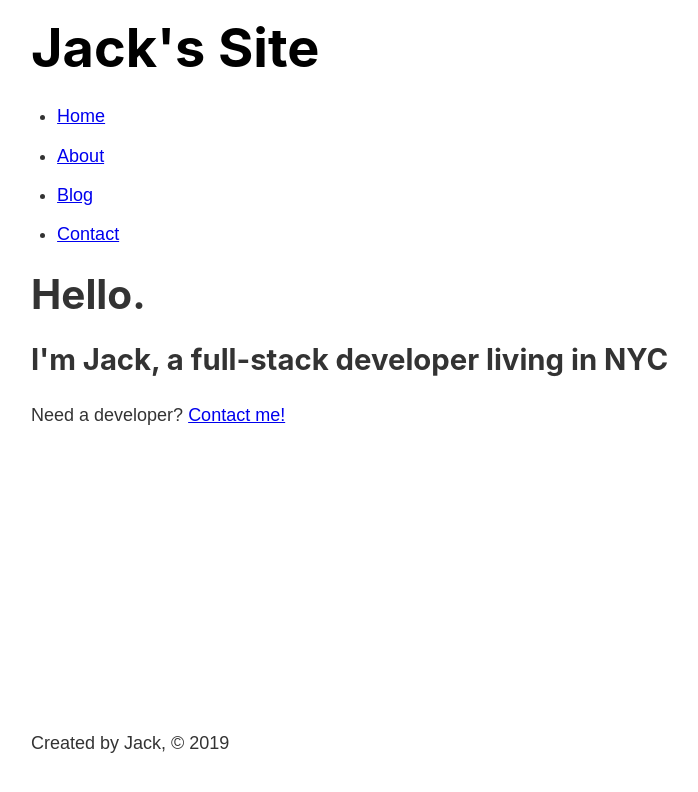
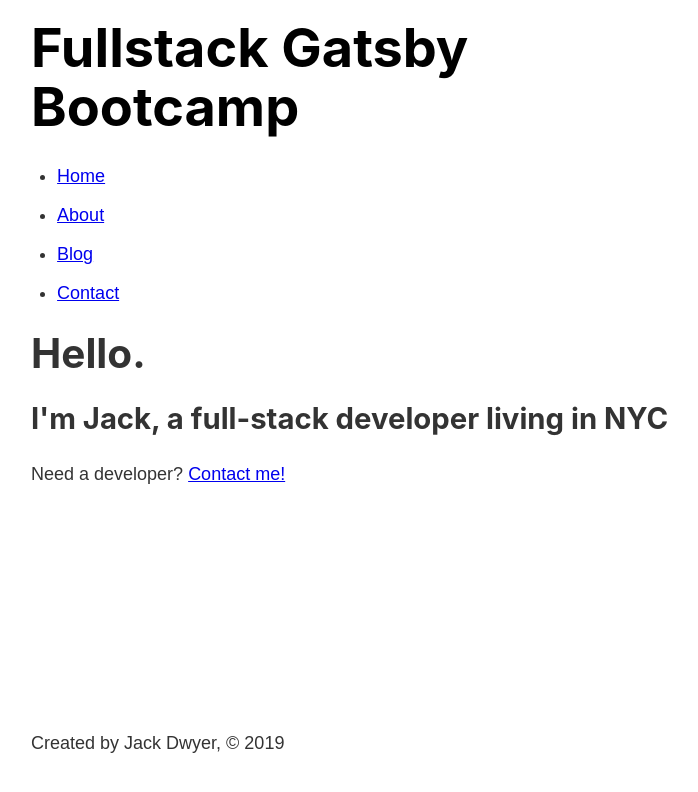
Before and after one commit to dwyfrequency/greatGatsbyBootcamp, a Gatsby site: page / in a window 1280 px wide. Shown: the whole page, without its empty margins (252-950 px from the left). Built offline with nearby package versions, Linux system fonts and the light colour scheme; Gatsby itself is replaced by a stand-in of ours.

Commit message:
adding graphql queries and config

```diff
--- a/gatsby-config.js
+++ b/gatsby-config.js
@@ -5,5 +5,9 @@
  */
 
 module.exports = {
+  siteMetadata: {
+    title: "Fullstack Gatsby Bootcamp",
+    author: "Jack Dwyer",
+  },
   plugins: [`gatsby-plugin-sass`],
 }
--- a/package.json
+++ b/package.json
@@ -6,7 +6,7 @@
   "license": "MIT",
   "scripts": {
     "build": "gatsby build",
-    "develop": "gatsby develop",
+    "develop": "env-cmd -f .env.development gatsby develop",
     "format": "prettier --write src/**/*.{js,jsx}",
     "start": "npm run develop",
     "serve": "gatsby serve",
@@ -22,6 +22,7 @@
     "typescript": "^3.4.5"
   },
   "devDependencies": {
+    "env-cmd": "^9.0.1",
     "prettier": "^1.17.1"
   },
   "repository": {
--- a/src/components/footer.js
+++ b/src/components/footer.js
@@ -1,10 +1,20 @@
 import React from "react"
+import { graphql, useStaticQuery } from "gatsby"
 
 const Footer = props => {
+  const data = useStaticQuery(graphql`
+    query {
+      site {
+        siteMetadata {
+          author
+        }
+      }
+    }
+  `)
   return (
     <footer>
       {/* option g to create copyright symbol on mac os */}
-      <p>Created by Jack, © 2019</p>
+      <p>Created by {data.site.siteMetadata.author}, © 2019</p>
     </footer>
   )
 }
--- a/src/components/header.js
+++ b/src/components/header.js
@@ -1,14 +1,24 @@
 import React from "react"
-import { Link } from "gatsby"
+import { Link, graphql, useStaticQuery } from "gatsby"
 // import "./header.module.scss"
 import headerStyles from "./header.module.scss"
 
 const Header = props => {
+  const data = useStaticQuery(graphql`
+    query {
+      site {
+        siteMetadata {
+          title
+        }
+      }
+    }
+  `)
+
   return (
     <div>
       <h1>
         <Link to="/" className={headerStyles.title}>
-          Jack's Site
+          {data.site.siteMetadata.title}
         </Link>
       </h1>
 
```
Also changed, not shown: 2 other files.
